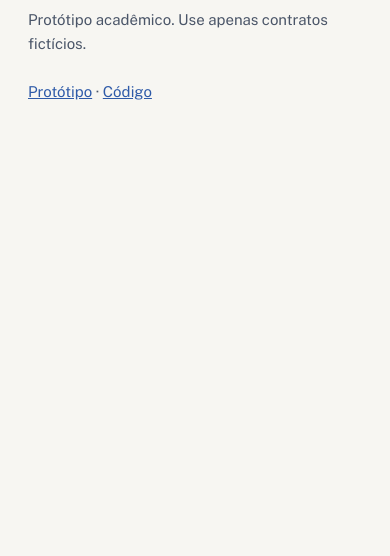
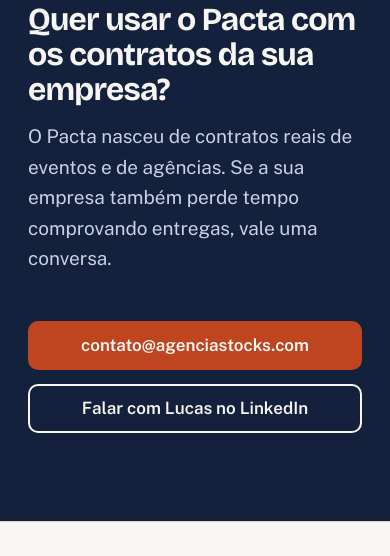
Before and after one commit to QuintinoPro/tcc-obrigacoes-contratuais, a plain HTML site: page app/static/index.html in a window 390 px wide. Shown: the part 9365-9921 px from the top of the page. Before the commit the page ends 9525 px from the top, so only its background shows below. Drawn offline with Linux system fonts and the light colour scheme.

Commit message:
Landing: contato (e-mail da Stocks e LinkedIn)
Co-Authored-By: Claude Sonnet 5.5 <noreply@anthropic.com>

```diff
--- a/app/static/index.html
+++ b/app/static/index.html
@@ -25,6 +25,7 @@
       <a class="esconde" href="#como-funciona">Como funciona</a>
       <a class="esconde" href="#resultados">Resultados</a>
       <a class="esconde" href="#academico">Pesquisa</a>
+      <a class="esconde" href="#contato">Contato</a>
       <a class="btn" href="/app/">Testar o protótipo</a>
     </nav>
   </div>
@@ -171,13 +172,26 @@
   </div>
 </section>
 
+<section class="bloco contato" id="contato" aria-labelledby="t-contato">
+  <div class="wrap contato-grade">
+    <div>
+      <h2 id="t-contato">Quer usar o Pacta com os contratos da sua empresa?</h2>
+      <p>O Pacta nasceu de contratos reais de eventos e de agências. Se a sua empresa também perde tempo comprovando entregas, vale uma conversa.</p>
+    </div>
+    <div class="contato-acoes">
+      <a class="btn cheio" href="mailto:contato@agenciastocks.com?subject=Pacta">contato@agenciastocks.com</a>
+      <a class="btn" href="https://www.linkedin.com/in/lucas-quintino-g" rel="noopener">Falar com Lucas no LinkedIn</a>
+    </div>
+  </div>
+</section>
+
 </main>
 
 <footer class="rodape">
   <div class="wrap">
     <a class="marca" href="/" style="font-size:20px"><img src="/img/pacta-simbolo.svg" alt="" width="24" height="24">pacta</a>
     <span>Protótipo acadêmico. Use apenas contratos fictícios.</span>
-    <span><a href="/app/">Protótipo</a> · <a href="https://github.com/QuintinoPro/tcc-obrigacoes-contratuais" rel="noopener">Código</a></span>
+    <span><a href="/app/">Protótipo</a> · <a href="https://github.com/QuintinoPro/tcc-obrigacoes-contratuais" rel="noopener">Código</a> · <a href="mailto:contato@agenciastocks.com">Contato</a> · <a href="https://www.linkedin.com/in/lucas-quintino-g" rel="noopener">LinkedIn</a></span>
   </div>
 </footer>
 </body>
--- a/app/static/landing.css
+++ b/app/static/landing.css
@@ -120,11 +120,21 @@ table.razao td .det { display: block; color: var(--grafite); font-size: 15px; ma
 .figura { border: 1px solid var(--linha); border-radius: 14px; background: #FFFFFF; padding: 16px; }
 .figura figcaption { font: 400 13px/1.5 var(--mono); color: var(--grafite); margin-top: 10px; }
 
+.contato { background: var(--tinta); color: var(--papel); border-top: 0; }
+.contato h2 { color: var(--papel); max-width: 16em; }
+.contato p { color: #C9D3E3; font-size: 19px; max-width: 34em; margin: 0; }
+.contato-grade { display: grid; grid-template-columns: 1.2fr 0.8fr; gap: 48px; align-items: center; }
+.contato-acoes { display: flex; flex-direction: column; gap: 14px; align-items: stretch; }
+.contato-acoes .btn { justify-content: center; }
+.contato .btn:not(.cheio) { border-color: var(--papel); color: var(--papel); }
+.contato .btn:not(.cheio):hover { background: var(--papel); color: var(--tinta); }
+.contato a:focus-visible { outline-color: #F2B79F; }
+
 .rodape { padding: 40px 0 56px; border-top: 1px solid var(--linha); color: var(--grafite); font-size: 15px; }
 .rodape .wrap { display: flex; justify-content: space-between; gap: 24px; flex-wrap: wrap; align-items: center; }
 
 @media (max-width: 920px) {
-  .heroi .wrap, .pratica, .academico { grid-template-columns: 1fr; }
+  .heroi .wrap, .pratica, .academico, .contato-grade { grid-template-columns: 1fr; }
   .cenas, .publicos { grid-template-columns: 1fr; }
   .passos { grid-template-columns: 1fr 1fr; }
   .passos li:nth-child(2) { border-right: 0; }
```
